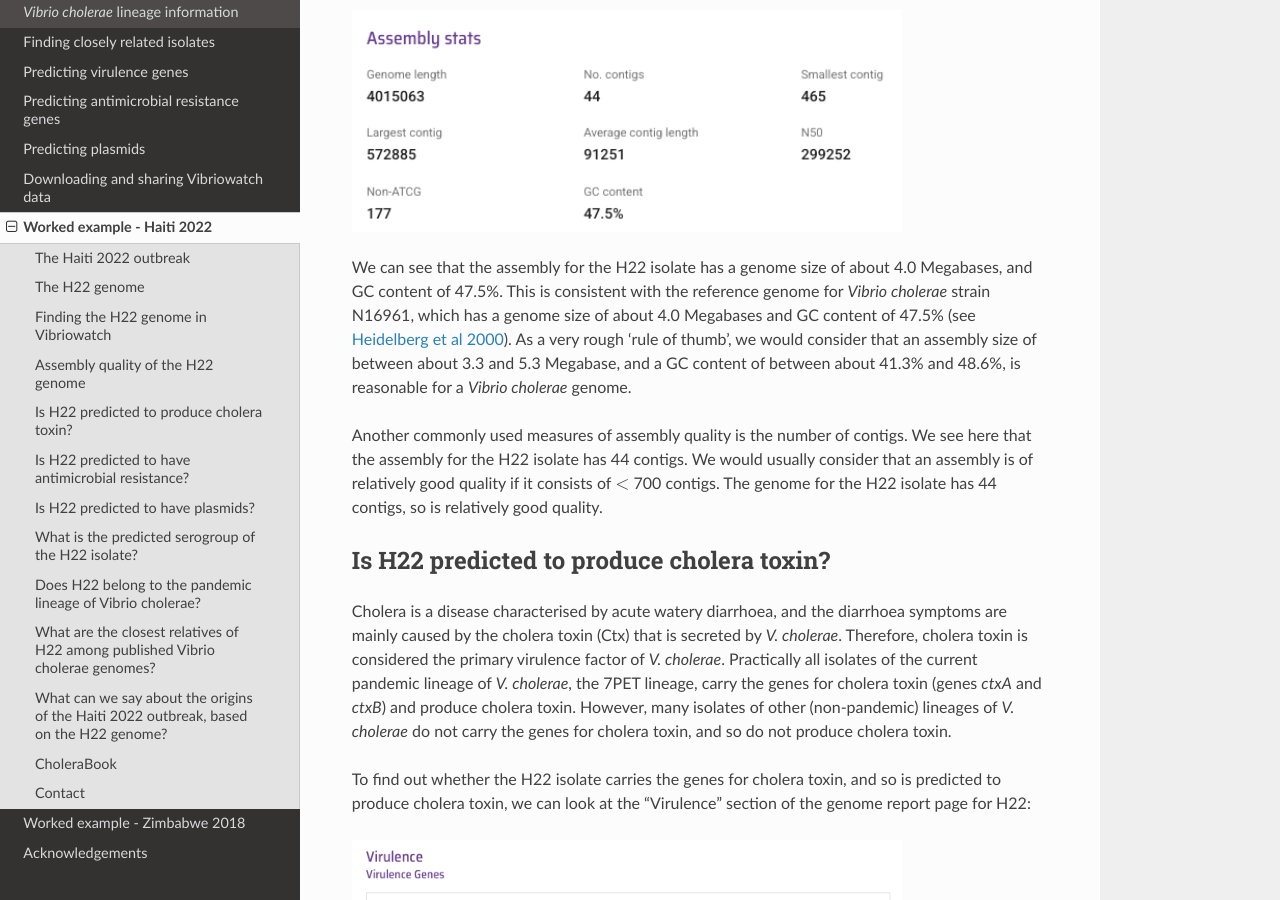
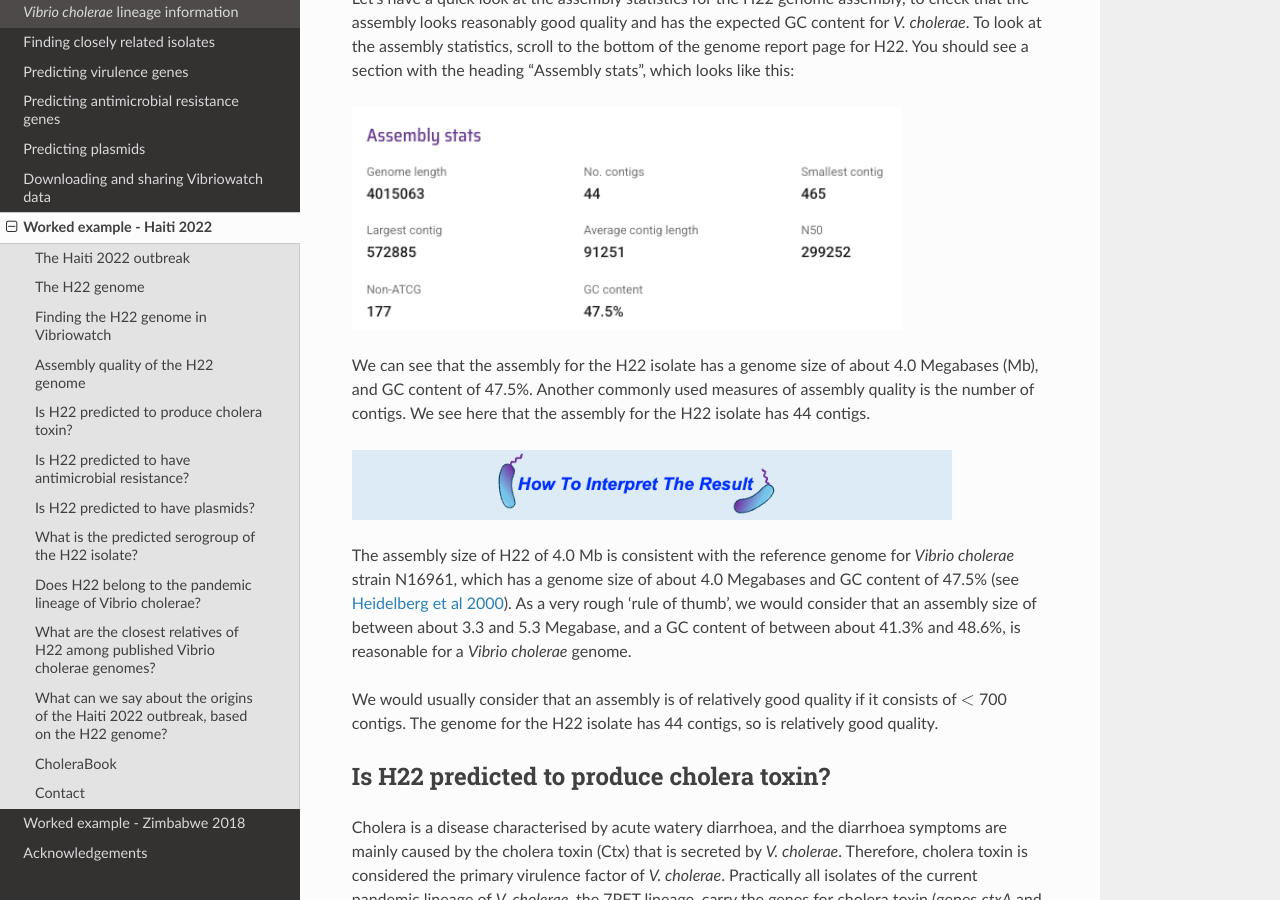
Before and after one commit to avrilcoghlan/vibriowatch, a Sphinx documentation site: the page built from docs/source/haiti.rst, in a window 1280 px wide and 900 px high, scrolled down 2913 px. Built offline with Sphinx 7.4.7 and the Read the Docs theme 3.1.0, drawn with Linux system fonts in a browser that asks for light colours.

Commit message:
Update haiti.rst

```diff
--- a/docs/source/haiti.rst
+++ b/docs/source/haiti.rst
@@ -85,6 +85,9 @@
 Assembly quality of the H22 genome
 ----------------------------------
 
+.. image:: HowToGetTheResult.png
+  :width: 600
+
 Let's have a quick look at the assembly statistics for the H22 genome assembly, to check that the assembly looks
 reasonably good quality and has the expected GC content for *V. cholerae*. To look at the assembly statistics, scroll
 to the bottom of the genome report page for H22. You should see a section with the heading "Assembly stats", which
@@ -93,11 +96,16 @@
 .. image:: Picture116.png
   :width: 550
 
-We can see that the assembly for the H22 isolate has a genome size of about 4.0 Megabases, and GC content of 47.5%. This is consistent with the reference genome for *Vibrio cholerae* strain N16961, which has a genome size of about 4.0 Megabases and GC content of 47.5% (see `Heidelberg et al 2000`_). As a very rough 'rule of thumb', we would consider that an assembly size of between about 3.3 and 5.3 Megabase, and a GC content of between about 41.3% and 48.6%, is reasonable for a *Vibrio cholerae* genome.
+We can see that the assembly for the H22 isolate has a genome size of about 4.0 Megabases (Mb), and GC content of 47.5%.
+Another commonly used measures of assembly quality is the number of contigs. We see here that the assembly for the H22 isolate has 44 contigs.
 
 .. _Heidelberg et al 2000: https://pubmed.ncbi.nlm.nih.gov/10952301/
 
-Another commonly used measures of assembly quality is the number of contigs. We see here that the assembly for the H22 isolate has 44 contigs.
+.. image:: HowToInterpretTheResult.png
+  :width: 600
+
+The assembly size of H22 of 4.0 Mb is consistent with the reference genome for *Vibrio cholerae* strain N16961, which has a genome size of about 4.0 Megabases and GC content of 47.5% (see `Heidelberg et al 2000`_). As a very rough 'rule of thumb', we would consider that an assembly size of between about 3.3 and 5.3 Megabase, and a GC content of between about 41.3% and 48.6%, is reasonable for a *Vibrio cholerae* genome.
+
 We would usually consider that an assembly is of relatively good quality if it consists of :math:`<` 700 contigs.
 The genome for the H22 isolate has 44 contigs, so is relatively good quality.
 
```
